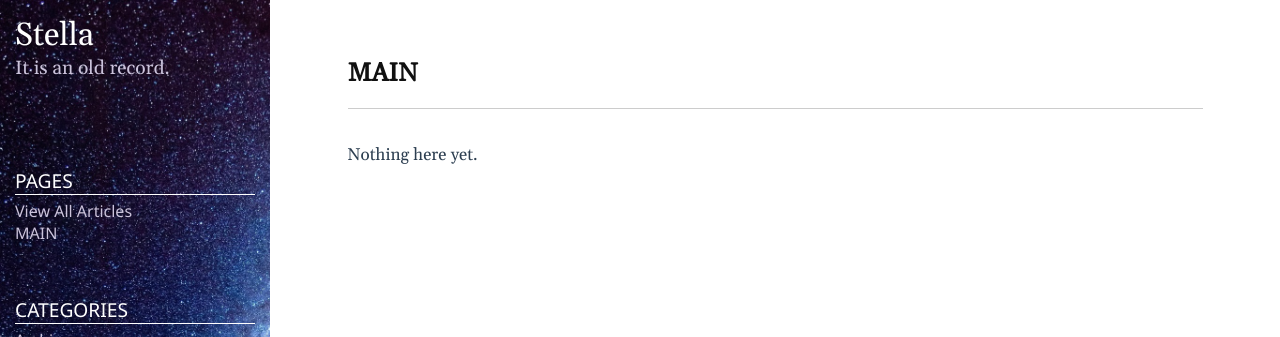
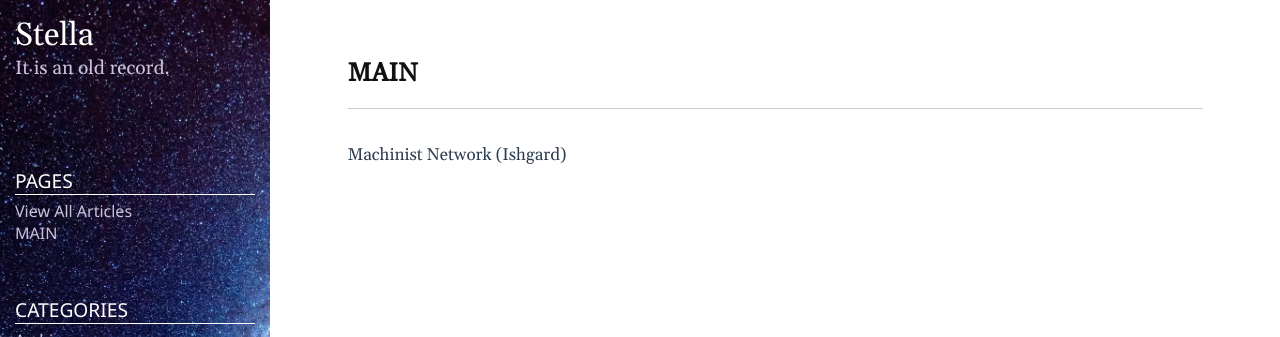
Before and after one commit to stella-blue/stella-blue.github.io, a Jekyll site: the page built from index.md, in a window 1280 px wide. Shown: the top 337 px of the page. Built offline with Jekyll 4.4.1, drawn with Linux system fonts in a browser that asks for light colours.

Commit message:
add files

```diff
--- a/_posts/2022-12-08-diversity.markdown
+++ b/_posts/2022-12-08-diversity.markdown
@@ -8,5 +8,5 @@ category: Report
 <br>
 <p style="color:#999;">너의 지식은 살리아크의 강에서 퍼올린 일부에 불과할지니, <br>
 샘물이 비가 되고 비가 온 세상을 적시듯 널리 이롭게 하라는 것이 진실된 신의 뜻일지어다. <br> </p>
-
+<br>
 ... 성별, 성적지향, 종교, 장애, 나이, 사회적 신분, 출신지역, 출신국가, 인종/피부색/출신민족, 용모 등 신체적 조건, 혼인여부, 임신 또는 출산, 가족형태 또는 가족상황, 사상 또는 정치적 의견, 전과, 학력, 병력 등 법률이 정하는 분류 및 개인의 기본권과 정체성에 관련된 모든 분류에 대한 존중과 차별 금지를 지향한다. ...
--- a/index.md
+++ b/index.md
@@ -3,4 +3,4 @@ layout: page
 title: MAIN
 ---
 
-Nothing here yet.
+Machinist Network (Ishgard)
```
